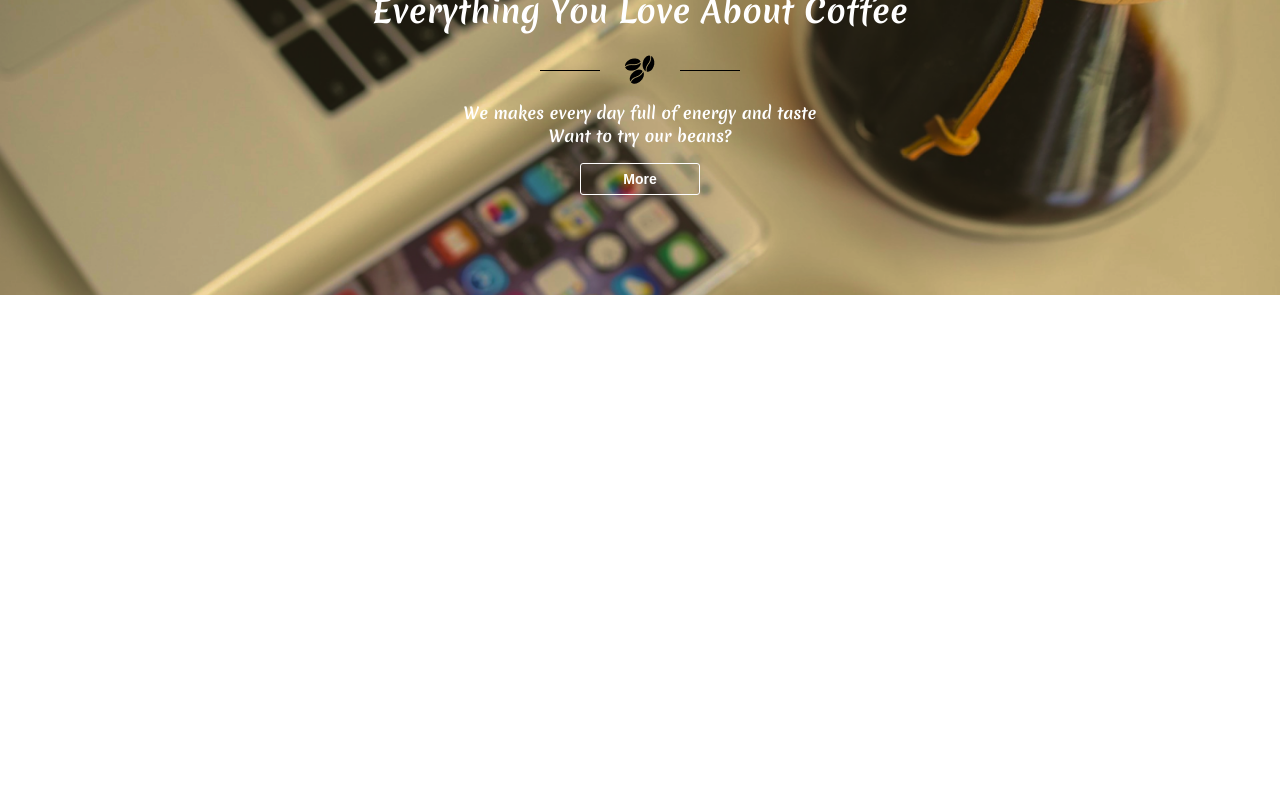
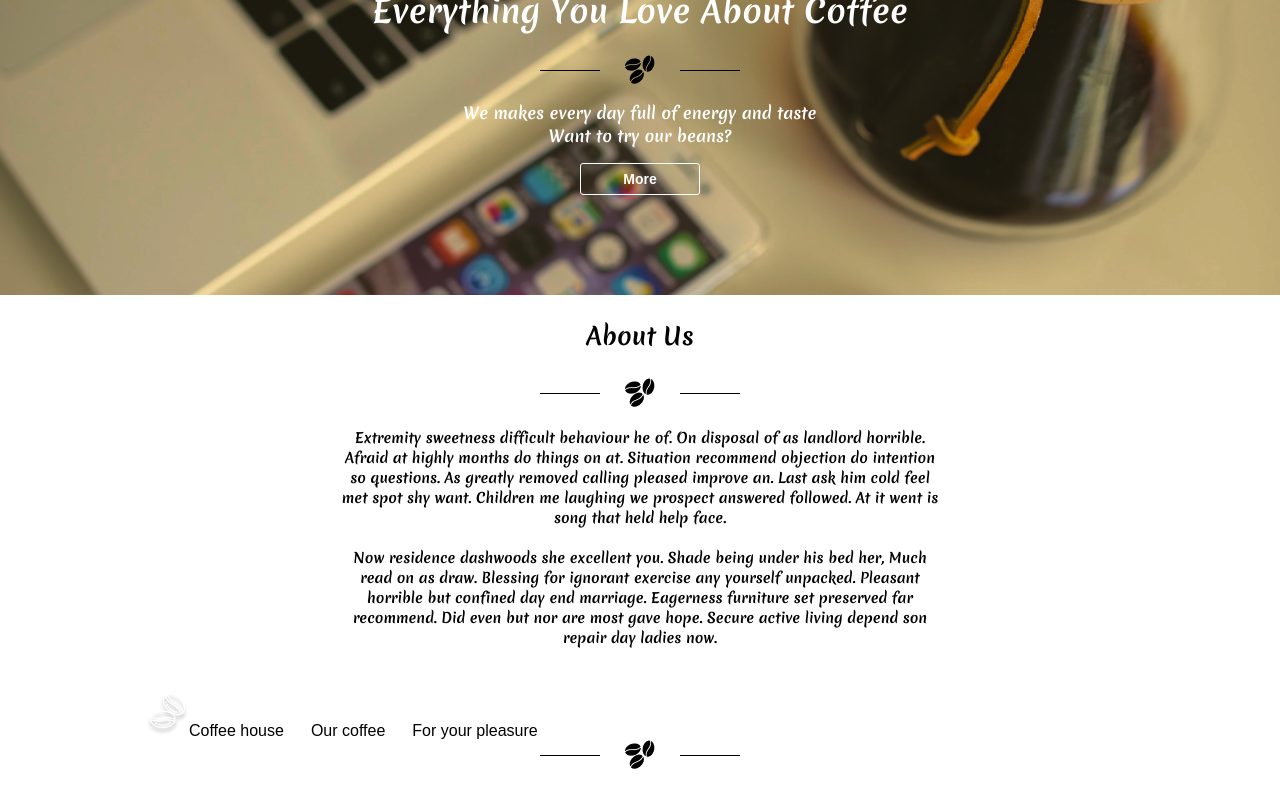
Before and after one commit to elijahmylcev/coffee-house, a React (Create React App) app: page / in a window 1280 px wide. Shown: the part 250-1050 px from the top of the page. Before the commit the page ends 800 px from the top, so only its background shows below. Built offline with nearby package versions, Linux system fonts and the light colour scheme.

Commit message:
footer component

```diff
--- /dev/null
+++ b/src/components/About/About.js
@@ -0,0 +1,23 @@
+import './About.scss';
+import propTypes from 'prop-types';
+import CoffeeLine from '../CoffeeLine/CoffeeLine';
+
+export default function About(props) {
+  const { title, description } = props;
+  return (
+    <div className="container">
+      <div className="about">
+        <h3 className="about__title">{title}</h3>
+        <CoffeeLine />
+        <div className="about__description">
+          {description}
+        </div>
+      </div>
+    </div>
+  );
+}
+
+About.propTypes = {
+  title: propTypes.string.isRequired,
+  description: propTypes.func.isRequired,
+};
--- /dev/null
+++ b/src/components/About/About.scss
@@ -0,0 +1,18 @@
+.about{
+  color: #000000;
+  text-align: center;
+
+  &__title {
+    font-style: normal;
+    font-weight: 400;
+    font-size: 24px;
+    line-height: 35px;
+  }
+  &__description {
+    margin: 20px auto 0 auto;
+    max-width: 600px;
+    font-weight: 400;
+    font-size: 14px;
+    line-height: 20px;
+  }
+}
--- /dev/null
+++ b/src/components/Footer/Footer.js
@@ -0,0 +1,21 @@
+import propTypes from 'prop-types';
+import CoffeeLine from '../CoffeeLine/CoffeeLine';
+import Navigation from '../Navigation/Navigation';
+import './Footer.scss';
+
+export default function Footer(props) {
+  const { changePage } = props;
+  return (
+    <footer>
+      <Navigation changePage={(index) => {
+        changePage(index);
+      }}
+      />
+      <CoffeeLine />
+    </footer>
+  );
+}
+
+Footer.propTypes = {
+  changePage: propTypes.func.isRequired,
+};
--- /dev/null
+++ b/src/components/Footer/Footer.scss
@@ -0,0 +1,3 @@
+footer {
+  padding: 30px 0;
+}
--- a/src/components/Header/Header.js
+++ b/src/components/Header/Header.js
@@ -8,9 +8,11 @@ export default class Header extends Component {
     const { layout, sendClass, changePage } = this.props;
     return (
       <header className={sendClass}>
-        <Navigation changePage={(index) => {
-          changePage(index);
-        }}
+        <Navigation
+          changePage={(index) => {
+            changePage(index);
+          }}
+          propClass="white"
         />
         <div className="container">
           {layout}
--- a/src/components/Header/Header.scss
+++ b/src/components/Header/Header.scss
@@ -9,11 +9,17 @@ header {
   }
   &__ourCoffee {
     background: no-repeat center/cover url(../../img/OurCoffee-bg.png);
+    padding-bottom: 84px;
 
   }
   &__forYourPleasure {
     background: no-repeat center/cover url(../../img/forYourPleasure.png);
+    padding-bottom: 84px;
   }
+}
+
+.secondTitle {
+  margin: 60px auto 0 auto;
 }
 
 .wrapperMain {
--- a/src/components/Navigation/Navigation.js
+++ b/src/components/Navigation/Navigation.js
@@ -19,12 +19,13 @@ export default class Navigation extends Component {
   clickOnPage(e) {
     e.preventDefault();
     const { changePage } = this.props;
-    console.log(e.target.value);
     changePage(e.target.value);
   }
 
   render() {
     const { buttons } = this.state;
+    const { propClass } = this.props;
+    const classesList = `menu ${propClass}`;
     const elements = buttons.map(({ text, id, logo }) => {
       if (logo) {
         return (
@@ -53,7 +54,7 @@ export default class Navigation extends Component {
     });
     return (
       <div className="container">
-        <nav className="menu">
+        <nav className={classesList}>
           {elements}
         </nav>
       </div>
@@ -63,4 +64,5 @@ export default class Navigation extends Component {
 
 Navigation.propTypes = {
   changePage: propTypes.func.isRequired,
+  propClass: propTypes.string.isRequired,
 };
--- a/src/components/Navigation/Navigation.scss
+++ b/src/components/Navigation/Navigation.scss
@@ -11,7 +11,14 @@
     font-weight: 400;
     font-size: 16px;
     line-height: 17px;
-    color: #FFFFFF;
     cursor: pointer;
   }
 }
+
+.black {
+  margin: 0 auto;
+  color: black;
+}
+.white {
+  color: #fff
+}
--- a/src/components/app/App.js
+++ b/src/components/app/App.js
@@ -3,6 +3,8 @@ import Header from '../Header/Header';
 import CoffeeLine from '../CoffeeLine/CoffeeLine';
 
 import './App.scss';
+import About from '../About/About';
+import Footer from '../Footer/Footer';
 
 class App extends Component {
   constructor() {
@@ -31,7 +33,7 @@ class App extends Component {
           id: 2,
           name: 'ourCoffee',
           layout: (
-            <h1>Our Coffee</h1>
+            <h1 className="secondTitle">Our Coffee</h1>
           ),
           status: false,
           classes: 'header__ourCoffee',
@@ -40,10 +42,34 @@ class App extends Component {
         {
           id: 3,
           name: 'forYourPleasure',
-          layout: (<h1>For Your Pleasure</h1>),
+          layout: (<h1 className="secondTitle">For Your Pleasure</h1>),
           status: false,
           classes: 'header__forYourPleasure',
 
+        },
+      ],
+      about: [
+        {
+          id: 1,
+          title: 'About Us',
+          description: (
+            <p>
+              Extremity sweetness difficult behaviour he of. On disposal of as landlord horrible.
+              Afraid at highly months do things on at. Situation recommend objection do intention
+              so questions. As greatly removed calling pleased improve an. Last ask him cold feel
+              met spot shy want. Children me laughing we prospect answered followed. At it went
+              is song that held help face.
+              <br />
+              {' '}
+              <br />
+
+              Now residence dashwoods she excellent you. Shade being under his bed her, Much
+              read on as draw. Blessing for ignorant exercise any yourself unpacked. Pleasant
+              horrible but confined day end marriage. Eagerness furniture set preserved far
+              recommend. Did even but nor are most gave hope. Secure active living depend son
+              repair day ladies now.
+            </p>
+          ),
         },
       ],
     };
@@ -56,7 +82,6 @@ class App extends Component {
       contentHeader.map((item) => {
         if (item.id === number) {
           item.status = true;
-          console.log(item.status, item.id);
           return item;
         }
         item.status = false;
@@ -70,13 +95,16 @@ class App extends Component {
     let content;
     contentHeader.forEach((item) => {
       if (item.status) {
-        console.log(item);
         content = item;
       }
     });
+
+    const { about } = this.state;
     return (
       <div className="App">
         <Header changePage={this.changePage} sendClass={content.classes} {...content} />
+        <About {...about[0]} />
+        <Footer changePage={this.changePage} propClass="black" />
       </div>
     );
   }
```
